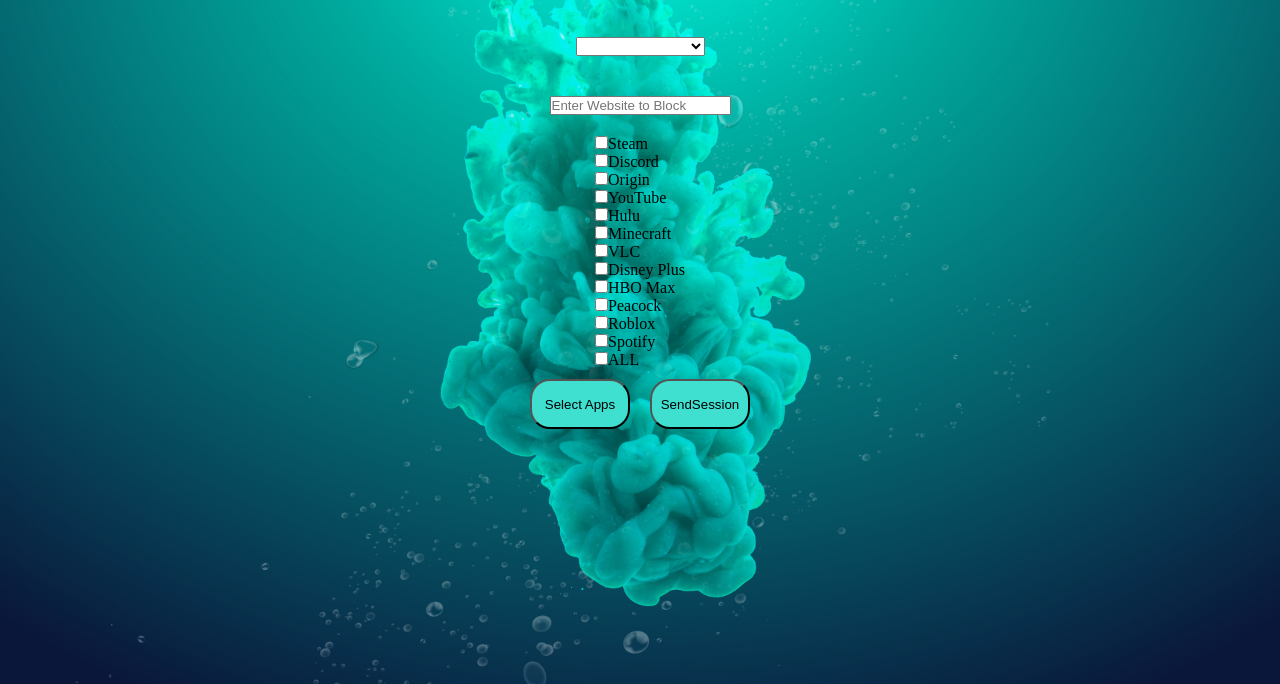
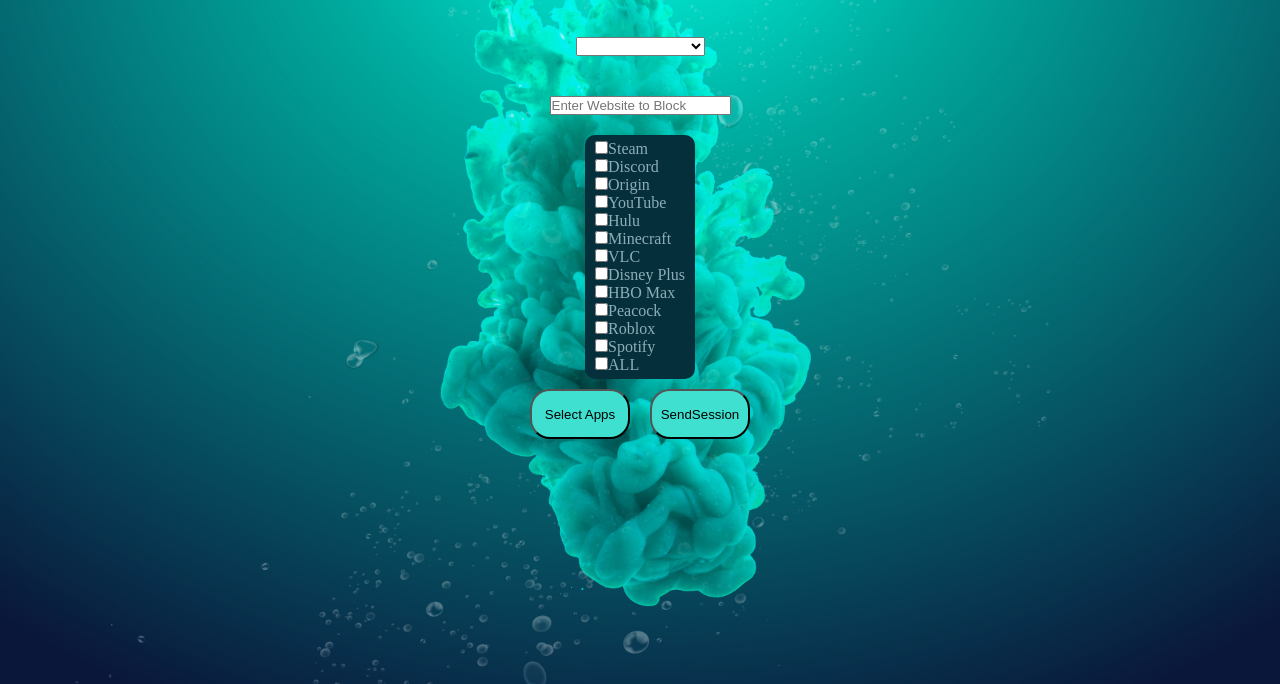
Before and after one commit to Kody-R/Capstone-Procrastinators, a website with bundled scripts: page electron-test/testElectron/Electron/PAGES/createSession.html in a window 1280 px wide. Shown: the part 116-800 px from the top of the page. Built offline with nearby package versions, Linux system fonts and the light colour scheme.

Commit message:
Fixed session creation to make application selection more readable, and made it so the user only has to type website instead of full domain

```diff
--- a/electron-test/testElectron/Electron/PAGES/createSession.html
+++ b/electron-test/testElectron/Electron/PAGES/createSession.html
@@ -32,8 +32,12 @@
     <div class="centerDiv">
       <input id="webSelect" placeholder="Enter Website to Block">
     </div>
-    <div class="split">
-      <div id="applicationOptions">
+    <div class="split-box-outer">
+      <div class="split-box">
+        <div class="split">
+          <div id="applicationOptions">
+        </div>
+      </div>
     </div>
   </div>
   <button id="openFileDialog" class="continue">Select Apps</button>
--- a/electron-test/testElectron/Electron/Renderers/sessionCreation.js
+++ b/electron-test/testElectron/Electron/Renderers/sessionCreation.js
@@ -119,6 +119,11 @@
     // Regular expression to match the correct format: https://www.example.com
     const domainPattern = /^https:\/\/www\.[a-zA-Z0-9-]+(\.[a-zA-Z]{2,})+$/;
     const partialDomains = input.split(',').map(domain => domain.trim());
+    const beginning = "https://www."
+    const end = ".com"
+    for(let i = 0; i < partialDomains.length; i++){
+        partialDomains[i] = beginning + partialDomains[i] + end;
+    }
     const results = partialDomains.map(domain => domainPattern.test(domain));
     return !results.includes(false);
 }
@@ -155,6 +160,7 @@
 
         const label = document.createElement('label');
         label.textContent = option.label;
+        label.classList.add('label-text');
         applicationOptionsDiv.appendChild(label);
 
         applicationOptionsDiv.appendChild(document.createElement('br'));
@@ -175,6 +181,7 @@
 
     const allLabel = document.createElement('label');
     allLabel.textContent = 'ALL';
+    allLabel.classList.add('label-text');
     allLabel.setAttribute('for', 'selectAllCheckbox');
 
     applicationOptionsDiv.appendChild(allCheckbox);
--- a/electron-test/testElectron/Electron/package.json
+++ b/electron-test/testElectron/Electron/package.json
@@ -10,10 +10,13 @@
   "author": "Nathan Jahn",
   "license": "ISC",
   "dependencies": {
-    "electron": "^28.2.0",
     "isomorphic-ws": "^5.0.0",
     "node-file-dialog": "https://github.com/LiterallyANoodle/node-file-dialog/tarball/main",
     "websocket": "^1.0.34",
     "ws": "^8.16.0"
+  },
+  "devDependencies": {
+    "electron-builder": "^24.13.3",
+    "electron": "^28.2.0"
   }
 }
--- a/electron-test/testElectron/Electron/style.css
+++ b/electron-test/testElectron/Electron/style.css
@@ -344,3 +344,19 @@
     width: 100%;
     justify-content: center;
 }
+
+.split-box-outer{
+    display: flex;
+    width: 100%;
+    justify-content: center;
+}
+
+.split-box{
+    background-color: #05303b;
+    border-radius: 10px;
+    padding: 5px 10px 5px 10px;
+}
+
+.label-text{
+    color: rgb(141, 173, 185);
+}
```
Also changed, not shown: 1 other file.
